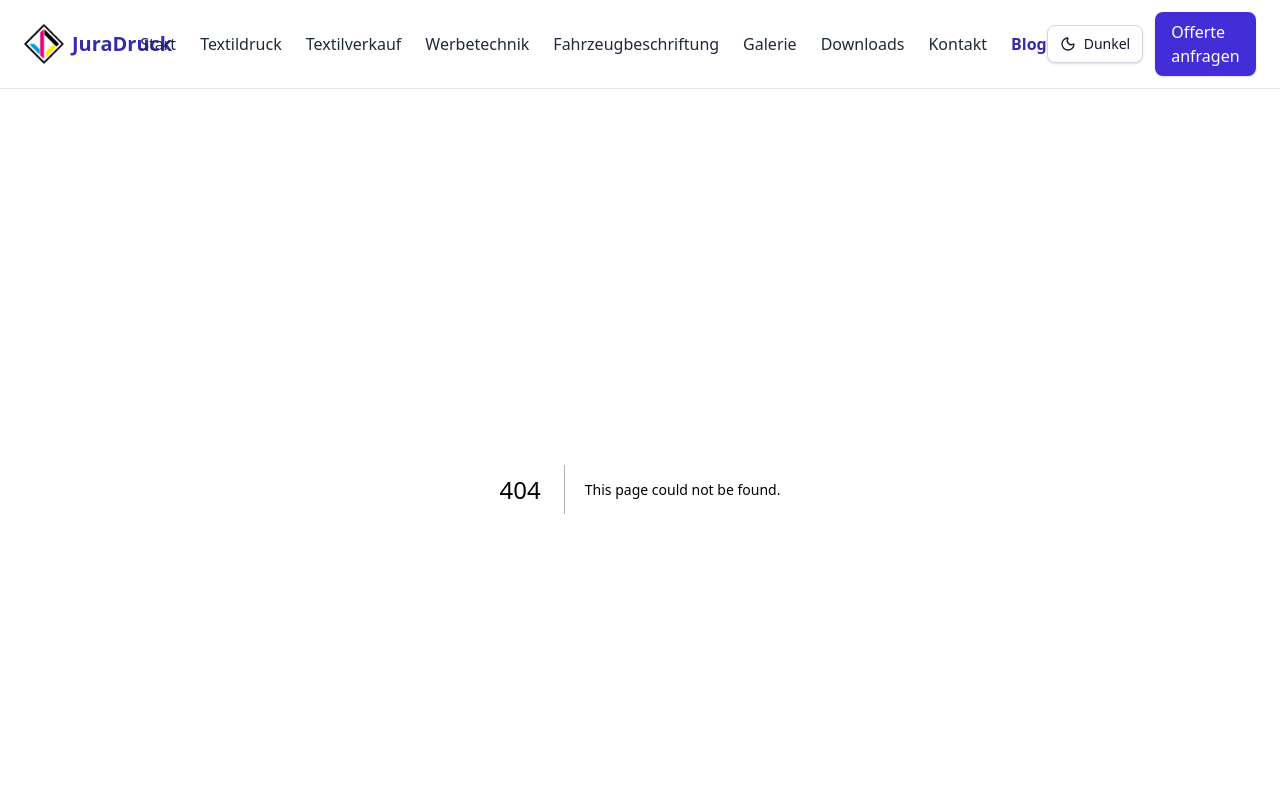
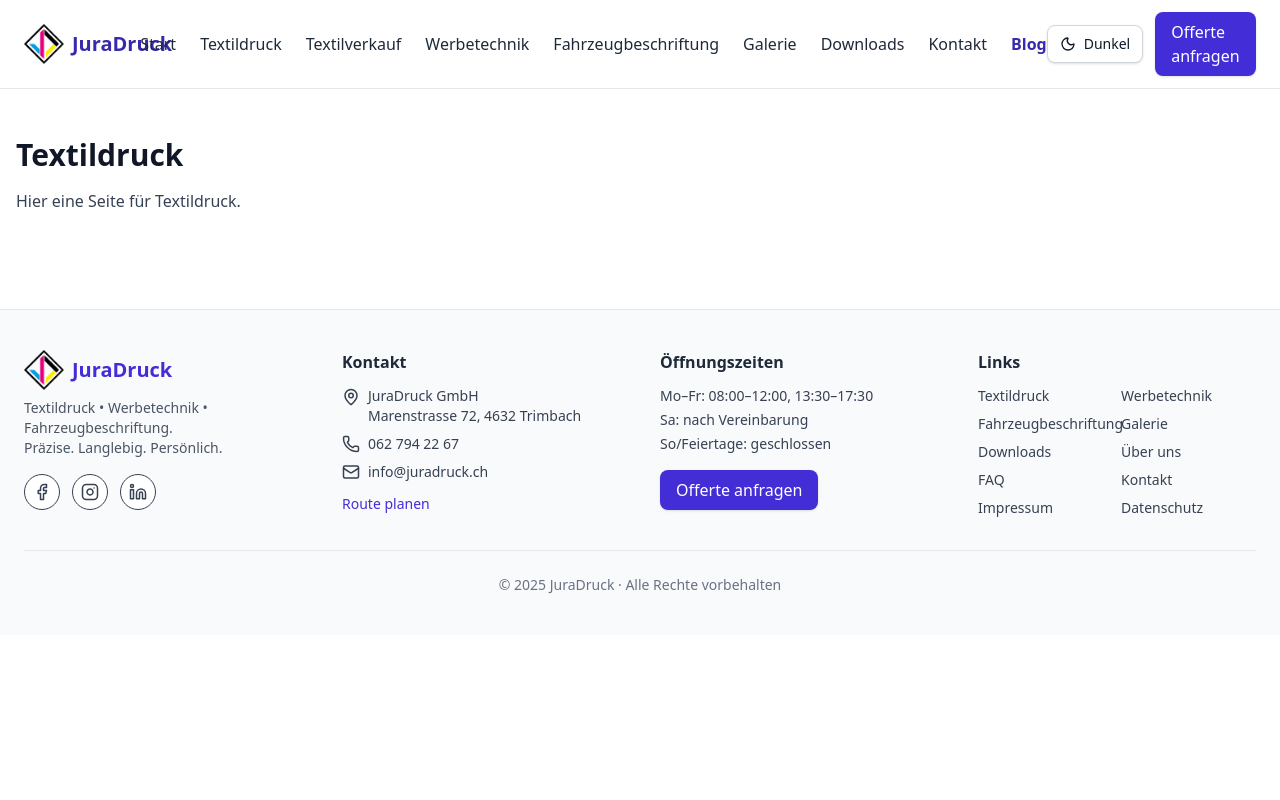
Before and after one commit to BrunoBaumgartner78/juradruck, a Next.js app: page /blog in a window 1280 px wide. Before the commit this address had no page. Shown: the top 800 px of the page. Built offline with nearby package versions, Linux system fonts and the light colour scheme.

Commit message:
fix consol.log

```diff
--- /dev/null
+++ b/src/app/blog/page.tsx
@@ -0,0 +1,10 @@
+export default function BlogPage() {
+  return (
+    <main className="container mx-auto max-w-7xl px-4 py-12">
+      <h1 className="text-3xl font-bold text-gray-900 dark:text-white">Textildruck</h1>
+      <p className="mt-4 text-gray-700 dark:text-gray-300">
+        Hier eine Seite für Textildruck.
+      </p>
+    </main>
+  )
+}
```
Also changed, not shown: src/app/textilverkauf/page.tsx (renamed from src/app/textilverkau/page.tsx).
